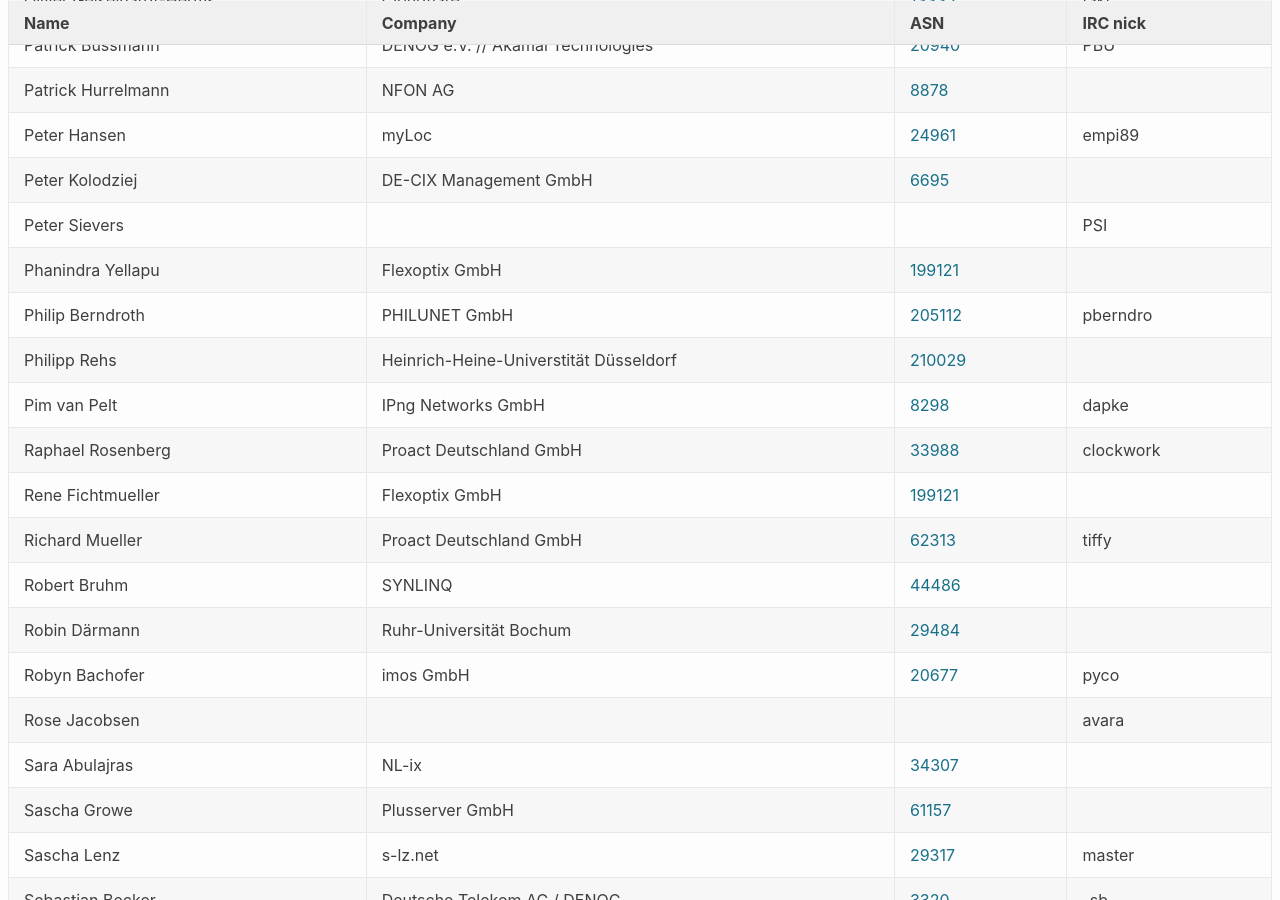
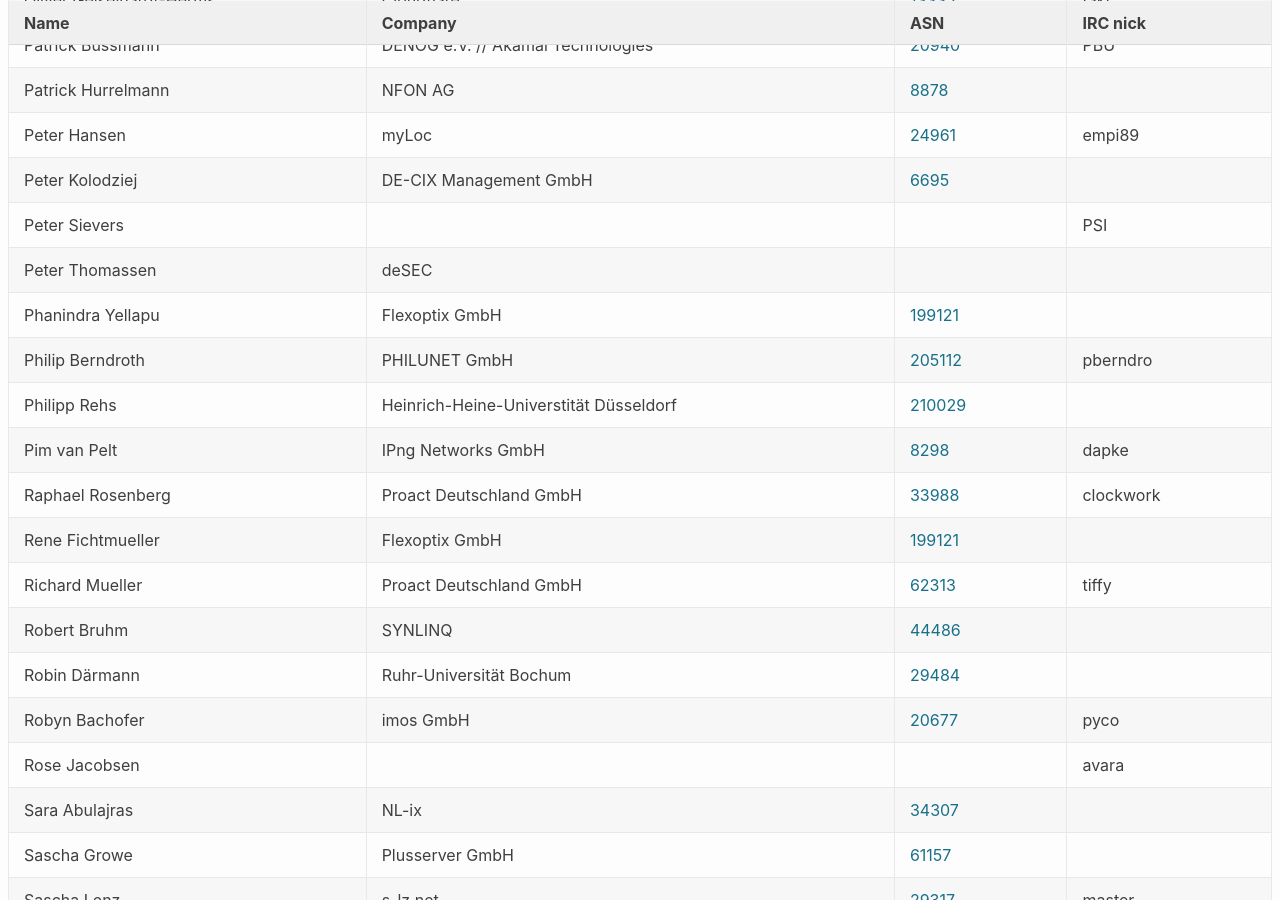
Before and after one commit to denog/pretix-attendeelist, a Jekyll site: the page built from denog14/index.md, in a window 1280 px wide and 900 px high, scrolled down 4924 px. Built offline with Jekyll 4.4.1, drawn with Linux system fonts in a browser that asks for light colours.

Commit message:
Latest data: Mon Oct 10 15:35:57 UTC 2022

```diff
--- a/_data/attendees_denog14_onsite.json
+++ b/_data/attendees_denog14_onsite.json
@@ -666,6 +666,12 @@
     "asn": null
   },
   {
+    "name": "Peter Thomassen",
+    "company": "deSEC",
+    "irc": null,
+    "asn": null
+  },
+  {
     "name": "Phanindra Yellapu",
     "company": "Flexoptix GmbH",
     "irc": null,
```
